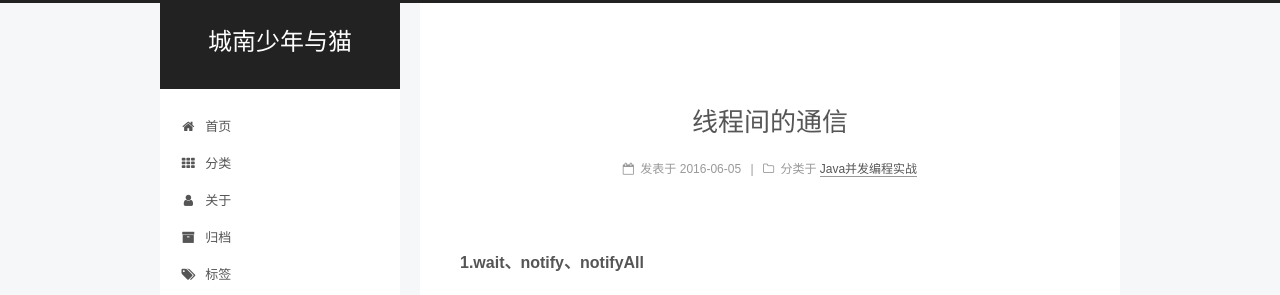
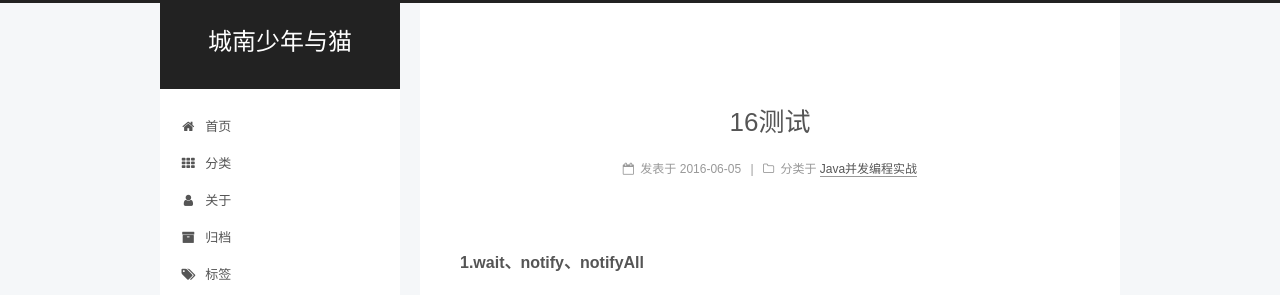
Before and after one commit to fengcharly/fengcharly.github.io, a Jekyll site: the page built from _posts/2016/2016-06-05-16年测试.md, in a window 1280 px wide. Shown: the top 295 px of the page. Built offline with Jekyll 4.4.1, drawn with Linux system fonts in a browser that asks for light colours; some web fonts are replaced; comment, search, counter and statistics services are not loaded.

Commit message:
添加文章

```diff
--- a/_posts/2016/2016-06-05-16年测试.md
+++ b/_posts/2016/2016-06-05-16年测试.md
@@ -1,5 +1,5 @@
 ---
-title: 线程间的通信
+title: 16测试
 categories:
  - Java并发编程实战
 tags:
```
Also changed, not shown: _posts/2019/2019-05-21-JDK提供的并发工具类.md (renamed from _posts/2019-05-21-JDK提供的并发工具类.md), _posts/2019/2019-05-31-Quartz定时调度jar包的执行Demo分享.md (renamed from _posts/2019-05-31-Quartz定时调度jar包的执行Demo分享.md), _posts/2019/2019-06-01-线程池及Executor框架.md (renamed from _posts/2019-06-01-线程池及Executor框架.md), _posts/2019/2019-06-02-JVM与并发.md (renamed from _posts/2019-06-02-JVM与并发.md), _posts/2019/2019-06-03-Maven聚合项目的创建.md (renamed from _posts/2019-06-03-Maven聚合项目的创建.md), _posts/2019/2019-06-03-同步容器与并发容器.md (renamed from _posts/2019-06-03-同步容器与并发容器.md), _posts/2019/2019-06-05-并发编程中的原子类.md (renamed from _posts/2019-06-05-并发编程中的原子类.md), _posts/2019/2019-06-05-线程间的通信.md (renamed from _posts/2019-06-05-线程间的通信.md), _posts/2019/2019-06-06-锁的分类以及相关讲解.md (renamed from _posts/2019-06-06-锁的分类以及相关讲解.md).
